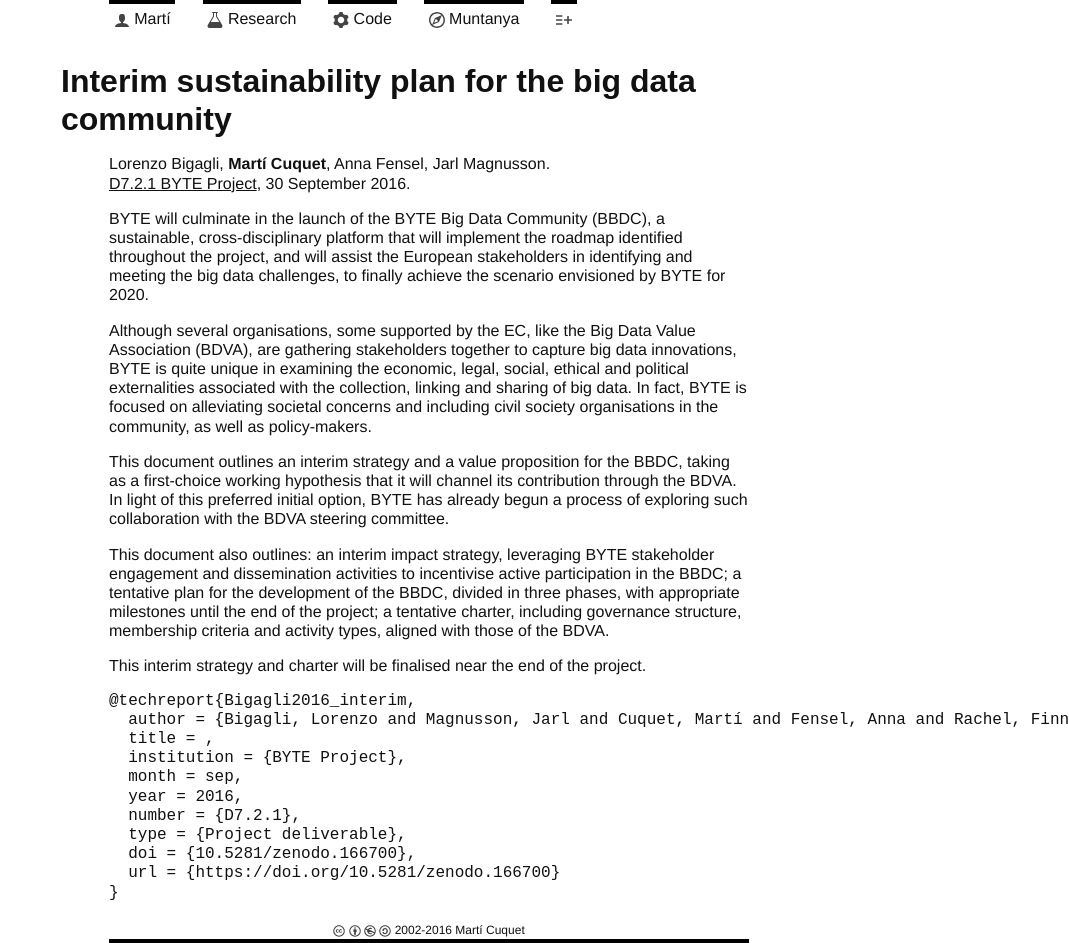
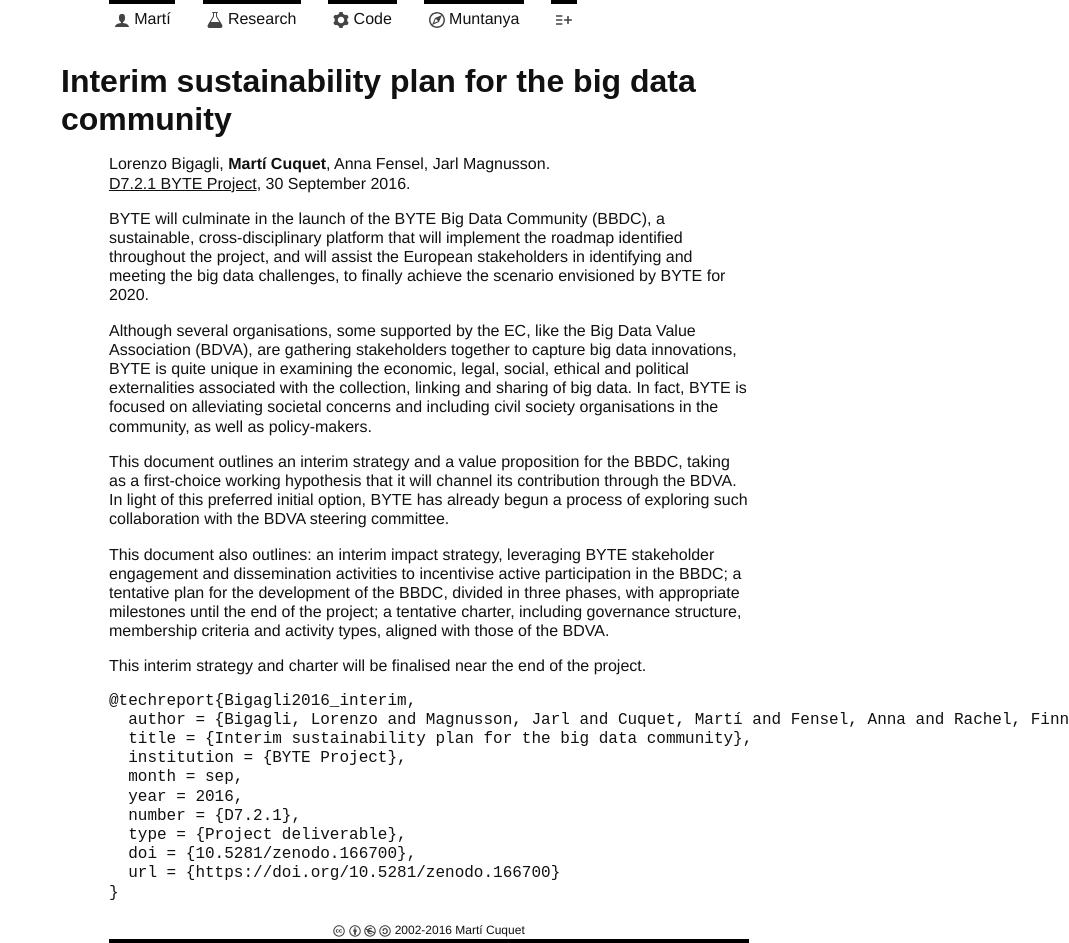
Before and after one commit to mcuquet/mcuquet.github.io, a Jekyll site: the page built from Research/BYTE-D7-2-1.md, in a window 1280 px wide. Shown: the whole page, without its empty margins (211-1280 px from the left). Built offline with Jekyll 4.4.1, drawn with Linux system fonts in a browser that asks for light colours.

Commit message:
chg: correct title

```diff
--- a/Research/BYTE-D7-2-1.md
+++ b/Research/BYTE-D7-2-1.md
@@ -41,7 +41,7 @@ project.
 ~~~
 @techreport{Bigagli2016_interim,
   author = {Bigagli, Lorenzo and Magnusson, Jarl and Cuquet, Martí and Fensel, Anna and Rachel, Finn},
-  title = {{Interim sustainability plan for the big data community}},
+  title = {Interim sustainability plan for the big data community},
   institution = {BYTE Project},
   month = sep,
   year = 2016,
```
